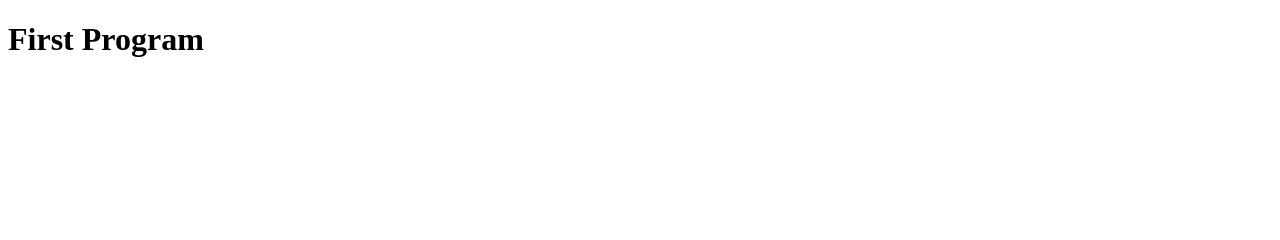
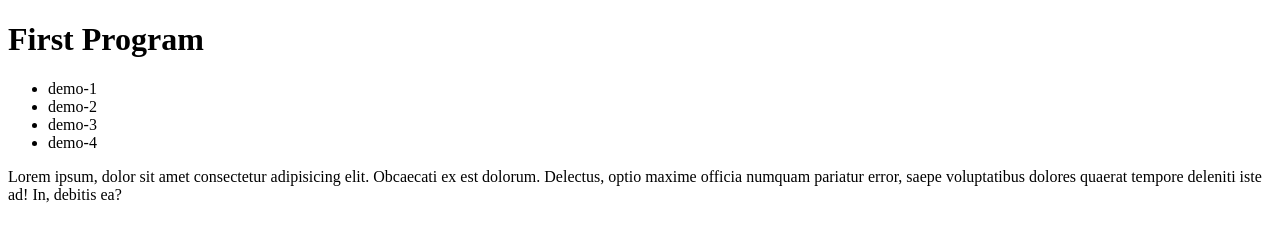
Before and after one commit to Chandrakantbhosale/demo, a plain HTML site: page JavaScript/demo-1/index.html in a window 1280 px wide. Drawn offline with Linux system fonts and the light colour scheme.

Commit message:
updated ul and p tag

```diff
--- a/JavaScript/demo-1/index.html
+++ b/JavaScript/demo-1/index.html
@@ -8,5 +8,13 @@
 </head>
 <body>
     <h1>First Program</h1>
+    <ul>
+        <li>demo-1</li>
+        <li>demo-2</li>
+        <li>demo-3</li>
+        <li>demo-4</li>
+    </ul>
+    <p>Lorem ipsum, dolor sit amet consectetur adipisicing elit. Obcaecati ex est dolorum. Delectus, optio
+         maxime officia numquam pariatur error, saepe voluptatibus dolores quaerat tempore deleniti iste ad! In, debitis ea?</p>
 </body>
 </html>
```
